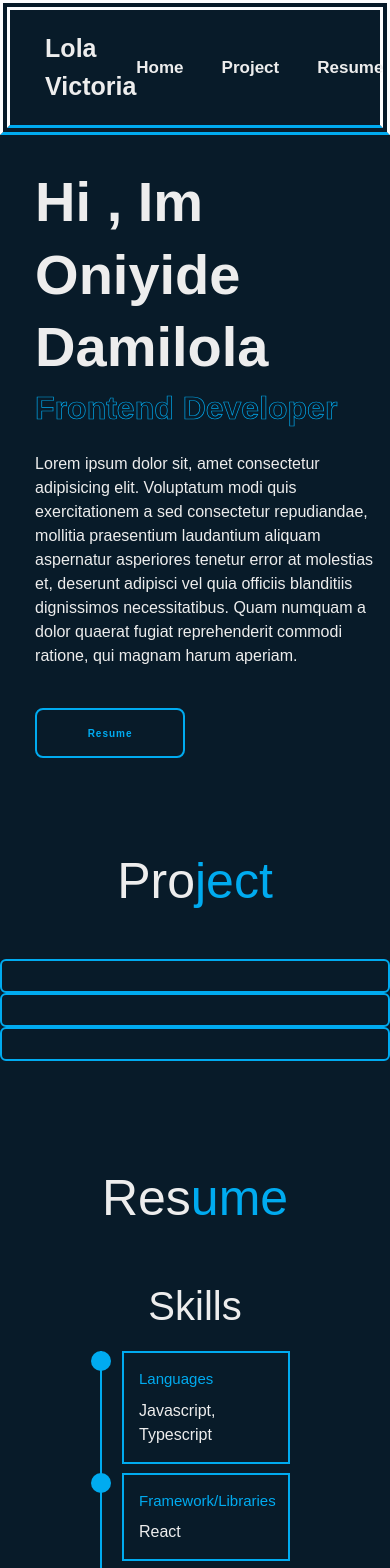
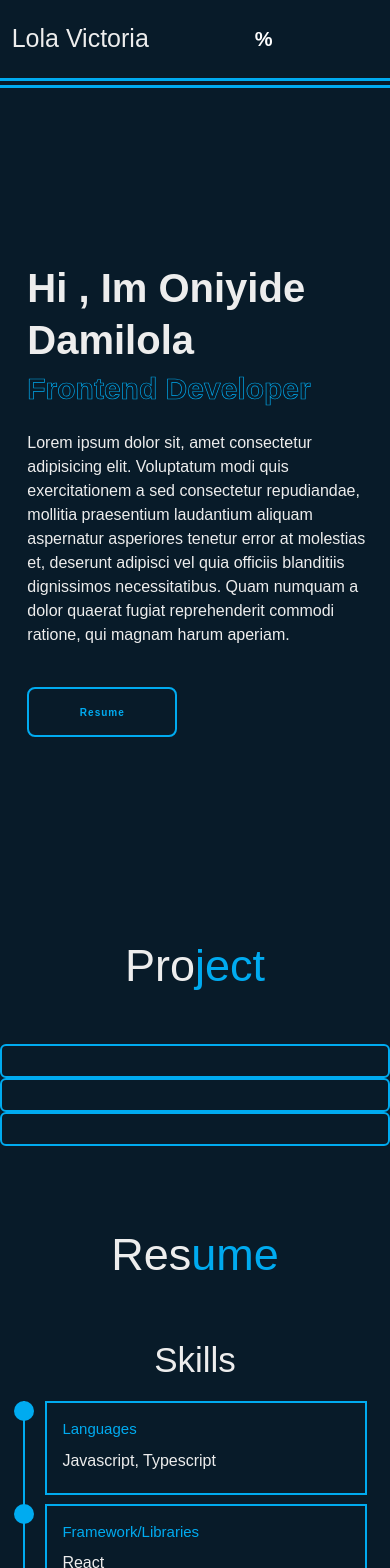
Before and after one commit to LolaVictoria/Portfolio, a React (Vite) app: page / in a window 390 px wide. Shown: the top 1568 px of the page. Built offline with nearby package versions, Linux system fonts and the light colour scheme.

Commit message:
web page  responsiveness

```diff
--- a/src/components/navbar.jsx
+++ b/src/components/navbar.jsx
@@ -1,31 +1,79 @@
 import { Link } from "react-router-dom"
 import styles from "./navbar.module.css"
+import { useState } from "react"
 
 
 const Navbar = () => {
+   const [nav, setNav] = useState(false)
 
     return (
         <div className={styles.navbar}>
             <p className={styles.logo}>Lola Victoria</p>
 
-            <nav className={styles.navlist}>
-                    <p className="active">
-                      <Link to="">Home</Link>
-                    </p>
-
-                    <p>
-                      <Link to="">Project</Link>
-                    </p>
+            <p
+              className={styles.menu}
+              onClick={
+                () => setNav(!nav)
+              }>
+              {nav ? "X" : "%"}
+            </p>
 
 
-                    <p>
+            {nav ?
+                 <nav className={styles.navlist_responsive}>
+                  <p
+              className={styles.menu_responsive}
+              onClick={
+                () => setNav(!nav)
+              }>
+              {nav ? "X" : "%"}
+            </p>
+
+              <ul>
+
+                 <li className="active">
+                   <Link to="">Home</Link>
+                 </li>
+
+                 <li>
+                   <Link to="">Project</Link>
+                 </li>
+
+
+                 <li>
+                   <Link to="">Resume</Link>
+                 </li>
+
+                 <li>
+                 <Link to="/contact">Contact</Link>
+                 </li>
+              </ul>
+
+
+         </nav> : ""}
+
+
+            <nav className={styles.navlist}>
+              <ul>
+
+                    <li className="active">
+                      <Link to="">Home</Link>
+                    </li>
+
+                    <li>
+                      <Link to="">Project</Link>
+                    </li>
+
+
+                    <li>
                       <Link to="">Resume</Link>
-                    </p>
+                    </li>
 
-                    <p>
+                    <li>
                     <Link to="/contact">Contact</Link>
-                    </p>
+                    </li>
 
+              </ul>
 
             </nav>
         </div>
--- a/src/components/navbar.module.css
+++ b/src/components/navbar.module.css
@@ -1,8 +1,8 @@
 .navbar {
-    position: fixed;
+    position: sticky;
     top: 0;
     left: 0;
-    width: 100%;
+    width: 100vw;
     padding: 2rem 9%;
     background: var(--bg-color);
     color: white;
@@ -11,8 +11,12 @@
     align-items: center;
     z-index: 100;
     border-bottom: var(--main-color);
-    border-width: 10px;
+    border-width: 0 0 10px 0;
     border-style: double;
+
+    @media (max-width: 770px) {
+        padding: 2rem 3%;
+    }
 
 }
 
@@ -20,24 +24,88 @@
     font-size: 2.5rem;
     color: var(--text-color);
     font-weight: 600;
+
+    @media (max-width: 770px) {
+        font-weight: 500;
+        font-size: 2.5rem;
+    }
 }
 
-.navlist {
+.menu {
+    font-weight: 900;
+    font-size: 2rem;
+
+    @media (min-width: 770px) {
+        display: none;
+    }
+}
+
+.menu_responsive {
+    font-weight: 900;
+    font-size: 2rem;
+    position: absolute;
+    top: 0;
+    right: 0;
+    padding: 3rem 4rem 0 0;
+
+    @media (min-width: 770px) {
+        display: none;
+    }
+}
+
+.navlist ul{
     display: flex;
 
+
+    @media(max-width: 770px) {
+        display: none;
+    }
+
 }
-.navlist p {
+
+.navlist_responsive {
+    display: flex;
+    flex-direction: column;
+    justify-content: center;
+    align-items: center;
+    background-color: var(--bg-color);
+    position: absolute;
+    top: 0;
+    left: 0;
+    width: 100vw;
+    height: 100vh;
+    z-index: 100;
+
+    @media (min-width: 770px) {
+        display: none;
+    }
+}
+
+.navlist_responsive ul li {
+    font-size: 3rem;
+    color: var(--text-color);
+    font-weight: 700;
+    margin-bottom: 1rem;
+
+    @media (min-width: 770px) {
+        display: none;
+    }
+
+}
+
+
+.navlist ul li {
     font-size: 1.7rem;
     color: var(--text-color);
     font-weight: 700;
 
 }
 
-.navlist p:not(:last-child) {
+.navlist ul li:not(:last-child) {
     margin-right: 38px;
 }
 
-.navlist p:hover,
-.navlist p.active {
+.navlist ul li:hover,
+.navlist ul li.active {
     color: var(--main-color);
 }
--- a/src/components/resume.module.css
+++ b/src/components/resume.module.css
@@ -13,17 +13,26 @@
     max-width: 70rem;
     margin: 0 auto;
     /* text-align: center; */
+
+    @media(max-width: 425px) {
+        max-width: 60rem;
+    }
 }
 
 .educationrow .educationcolumn:not(:last-child) {
     margin-bottom: 9rem;
+
+@media(max-width: 425px) {
+    margin-bottom: 6rem;
+}
 }
 
 .educationcolumn .title {
-    font-size: 4rem;
+    font-size: 3.5rem;
     /* margin: 0 0 1.5rem 2rem; */
     text-align: center;
     margin-bottom: 1.5rem;
+
 }
 
 .educationcolumn .educationbox {
@@ -60,6 +69,12 @@
     padding-bottom: .8rem;
 }
 
+.educationcontent .content h3 {
+    @media (max-width: 400px) {
+        font-size: 3rem;
+        margin-bottom: .5rem;
+    }
+}
 
 /* for react icons */
 .educationcontent .content .year i {
--- a/src/index.css
+++ b/src/index.css
@@ -35,6 +35,11 @@ body {
     margin-bottom: 4rem;
     text-align: center;
 
+    @media(max-width: 768px) {
+        font-size: 4.5rem;
+        margin-bottom: 4.5rem;
+    }
+
 }
 
 .heading span {
@@ -46,5 +51,9 @@ section {
     padding: 10rem;
     /* padding: 10rem 4% 2rem; */
 
+    @media(max-width: 768px) {
+        padding: 7.5rem 6%;
+    }
+
 
 }
--- a/src/pages/home.module.css
+++ b/src/pages/home.module.css
@@ -1,9 +1,12 @@
 .home {
     min-height: 100vh;
-    padding: 10rem 9% 2rem;
+    padding: .4rem 9% 2rem;
     display: flex;
     align-items: center;
 
+    @media (max-width: 768px) {
+        padding: 6rem 7% 8rem;
+    }
 
 }
 
@@ -15,7 +18,11 @@
 .content h1 {
     font-size: 5.6rem;
     font-weight: 700;
-    line-height: 1.3
+    line-height: 1.3;
+
+   @media(max-width: 768px) {
+    font-size: 4rem
+   }
 }
 
 .content p {
@@ -31,7 +38,11 @@
     font-size: 3.2rem;
     font-weight: 700;
     color: transparent;
-    -webkit-text-stroke: .7px var(--main-color)
+    -webkit-text-stroke: .7px var(--main-color);
+
+    @media(max-width: 768px) {
+        font-size: 3rem
+    }
 }
 
 .btndiv {
```
